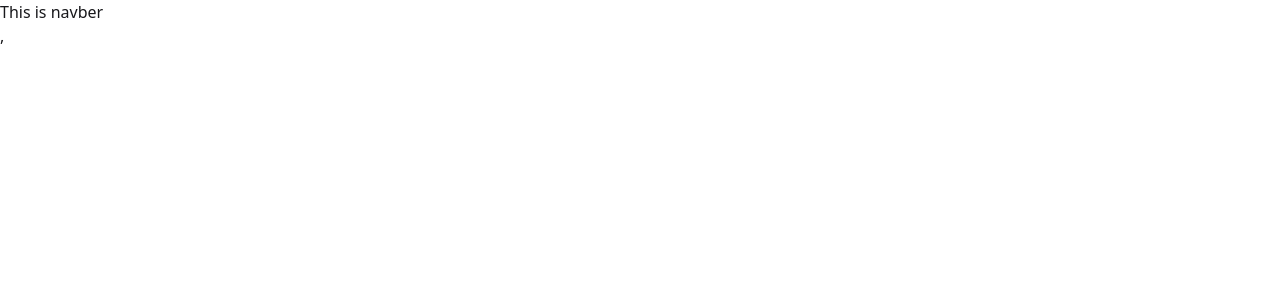
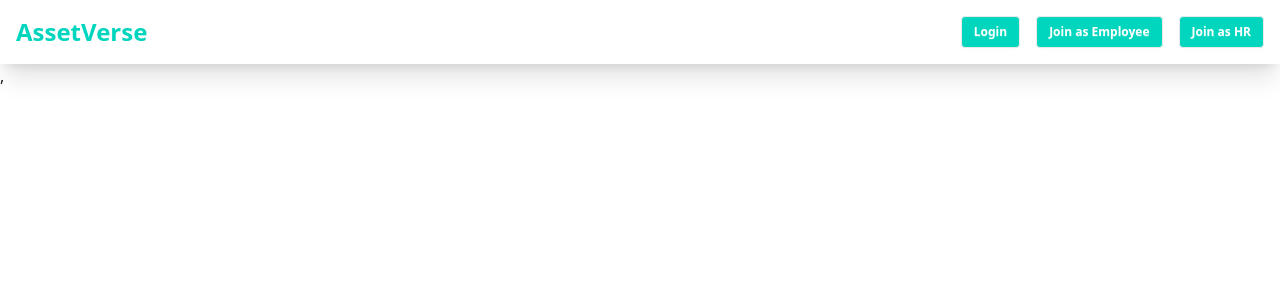
Before and after one commit to tangilakhatun/Corporate-Asset-Management-System, a React (Vite) app: page / in a window 1280 px wide. Shown: the top 300 px of the page. Built offline with nearby package versions, Linux system fonts and the light colour scheme; no server answers.

Commit message:
Add basic Navbar with navigation links

```diff
--- a/src/component/navbar/Navbar.jsx
+++ b/src/component/navbar/Navbar.jsx
@@ -1,9 +1,45 @@
-import React from 'react';
+import { Link } from "react-router";
+import { useAuth } from "../../context/AuthContext";
 
-const Navbar = () => {
+const Navbar =()=> {
+    const { user } = useAuth();
+
     return (
-        <div>This is navber</div>
+        <nav className="shadow-xl text-white p-4 flex justify-between items-center">
+            <Link to="/" className="font-bold text-teal-400 text-2xl">AssetVerse</Link>
+            <div className="flex items-center gap-4">
+                {!user && (
+                    <>
+                        <Link to="/login" className="btn btn-sm bg-teal-400   text-white">Login</Link>
+                        <Link to="/register/employee" className="btn bg-teal-400 btn-sm  text-white">Join as Employee</Link>
+                        <Link to="/register/hr" className="btn btn-sm bg-teal-400 text-white ">Join as HR</Link>
+                    </>
+                )}
+                {user && (
+                    <div className="dropdown dropdown-end">
+                        <label tabIndex={0} className="btn btn-sm btn-outline rounded-full">{user.email}</label>
+                        <ul tabIndex={0} className="dropdown-content menu p-2 shadow bg-white text-black rounded w-52 mt-2">
+                            {user.role === "hr" ? (
+                                <>
+                                    <li><Link to="/dashboard/hr/assets">Assets</Link></li>
+                                    <li><Link to="/dashboard/hr/requests">Requests</Link></li>
+                                    <li><Link to="/dashboard/hr/employees">Employees</Link></li>
+                                    <li><Link to="/dashboard/hr/upgrade-package">Upgrade Package</Link></li>
+                                    <li><Link to="/dashboard/hr/profile">Profile</Link></li>
+                                </>
+                            ) : (
+                                <>
+                                    <li><Link to="/dashboard/employee/my-assets">My Assets</Link></li>
+                                    <li><Link to="/dashboard/employee/request-asset">Request Asset</Link></li>
+                                    <li><Link to="/dashboard/employee/my-team">My Team</Link></li>
+                                    <li><Link to="/dashboard/employee/profile">Profile</Link></li>
+                                </>
+                            )}
+                        </ul>
+                    </div>
+                )}
+            </div>
+        </nav>
     );
-};
-
+}
 export default Navbar;
```
Also changed, not shown: src/index.css (line endings or trailing spaces).
